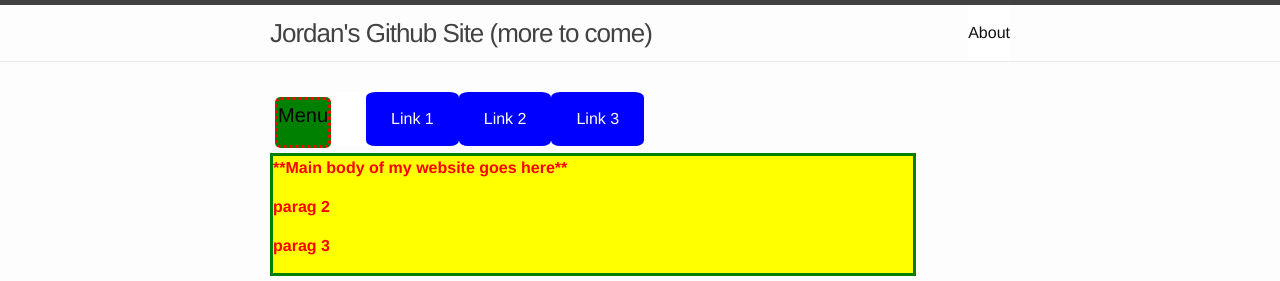
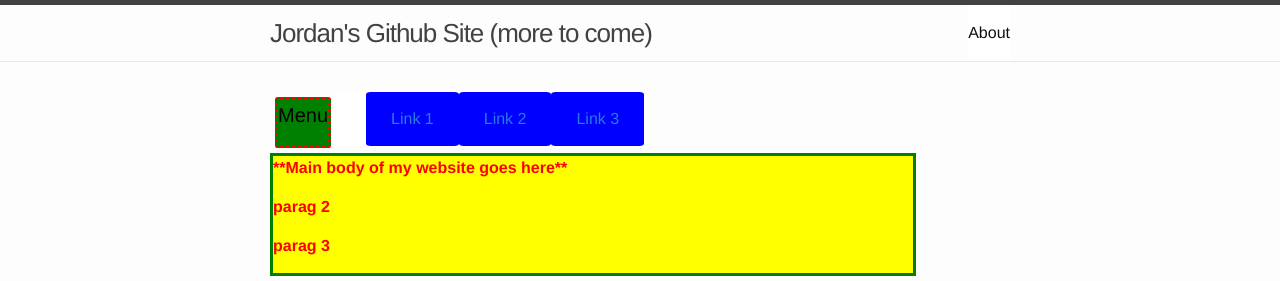
Before and after one commit to Jordanpb/codeacademyTest, a Jekyll site: the page built from index.html, in a window 1280 px wide. Shown: the top 281 px of the page. Built offline with Jekyll 4.4.1, drawn with Linux system fonts in a browser that asks for light colours.

Commit message:
Update _layout.scss

```diff
--- a/_sass/_layout.scss
+++ b/_sass/_layout.scss
@@ -5,12 +5,12 @@
 //BEGIN BORROWED CSS FOR DROP DOWN MENU
  nav {background:#FFF;float:left;}
  nav ul {text-align:center;}
- nav ul li {float:left;display:inline;background-color:blue;font-weight:20;border:0px solid #FFFFFF;border-radius:10%;}
+ nav ul li {float:left;display:inline;background-color:blue;font-weight:20;border:0px solid #FFFFFF;border-radius:5%;}
  nav ul li:hover {background:#E6E6E6}
- nav ul li a {display:block;padding:15px 25px;color:#FFFFFF;}
+ nav ul li a {display:block;padding:15px 25px;}
  nav ul li a:hover {text-decoration: none;font-weight:bold;}
  nav ul li ul {position:absolute;width:110px;background:#FFF;}
- nav ul li ul li {width:110px;}
+ nav ul li ul li {width:110px;color:#FFFFFF;}
  nav ul li ul li a {display:block;padding:15px 10px;color:#444;}
  nav ul li ul li:hover a {background:#F7F7F7;}
  nav ul li ul.fallback {display:none;}
@@ -56,7 +56,7 @@
 
 #dropdown-menu{
     border: 3px dotted red;
-    border-radius: 10%;
+    border-radius: 5%;
     background-color: green;
     text-align: center;
     margin: 5px 5px 5px 5px;
```
